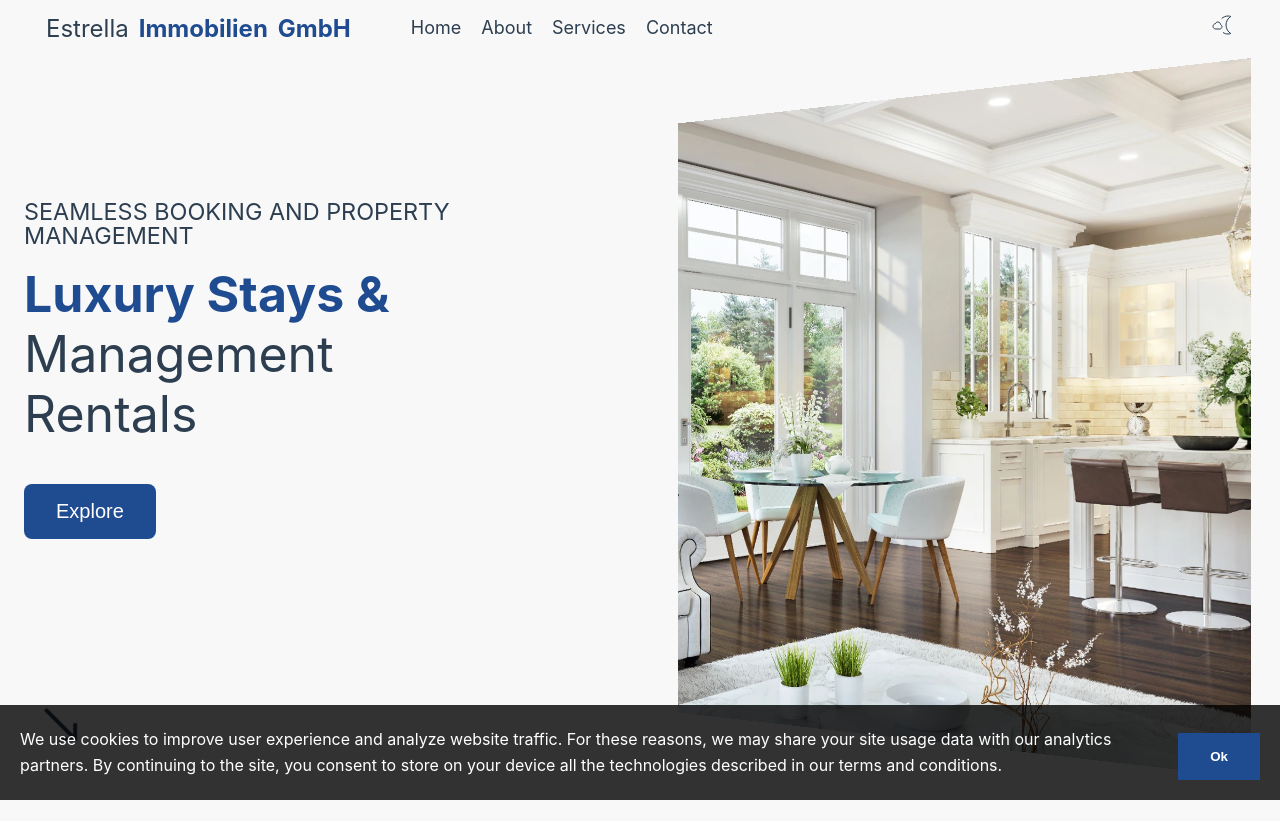
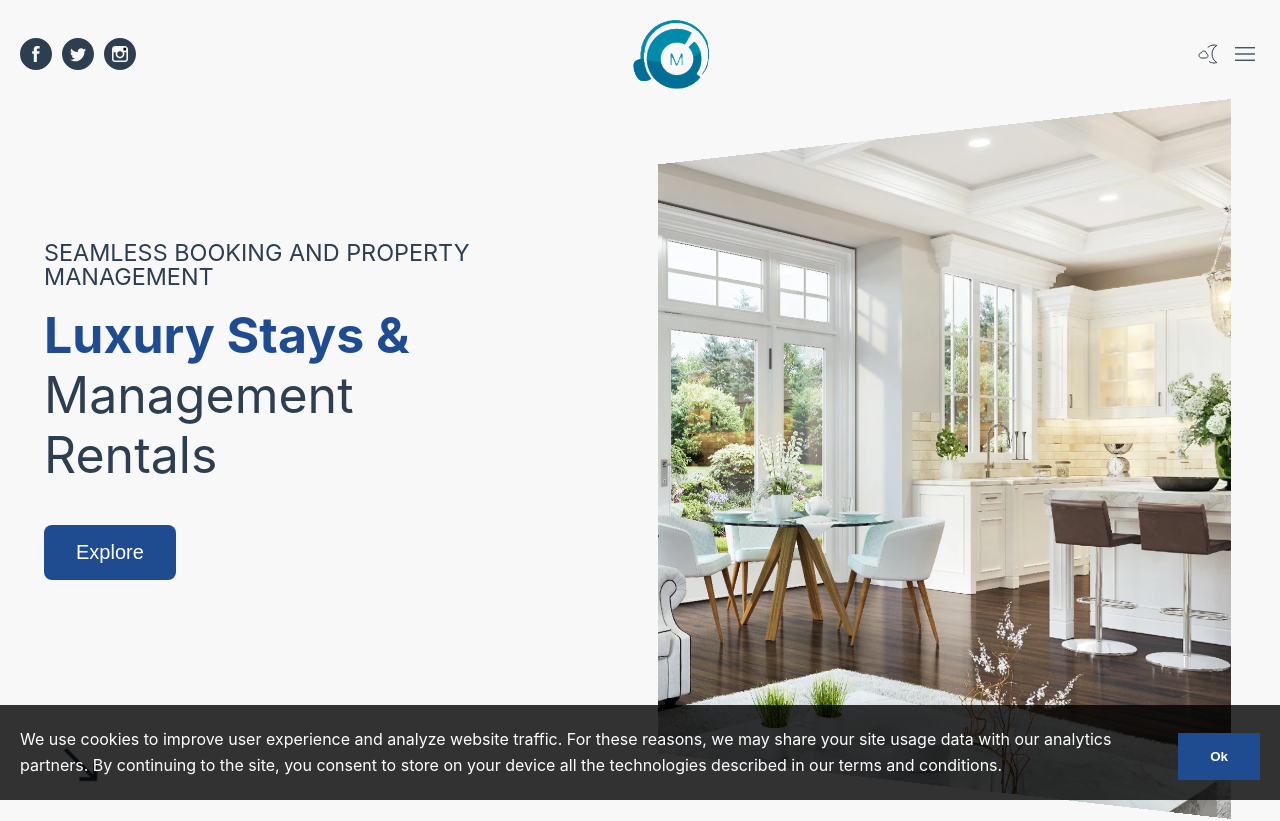
Before and after one commit to alejandroyunes/vue-solar, a Vue app: page / in a window 1280 px wide. Shown: the top 821 px of the page. Built offline with nearby package versions, Linux system fonts and the light colour scheme; some icons are missing.

Commit message:
add main header

```diff
--- a/src/App.vue
+++ b/src/App.vue
@@ -1,11 +1,11 @@
 <script setup lang="ts">
 import { ref } from 'vue'
-import Header from './components/header/HeaderComponent.vue'
+import Header from '@/components/header/03-row/social-logo-hamburger/HeaderMenu.vue'
 import Footer from './components/footer/FooterComponent.vue'
 import CookiesCompliance from './components/sections/01-row/cookies-compliance/CookiesCompliance.vue'
 
+const cookiesAccepted = ref(localStorage.getItem('cookiesAccepted') === 'true' || false)
 
-const cookiesAccepted = ref(localStorage.getItem('cookiesAccepted') === 'true' || false)
 
 const handleCookies = () => {
   cookiesAccepted.value = true
@@ -20,5 +20,3 @@ const handleCookies = () => {
   <Footer />
   <CookiesCompliance v-show="!cookiesAccepted" :handle-cookies="handleCookies" />
 </template>
-
-<style scoped></style>
--- a/src/assets/main.scss
+++ b/src/assets/main.scss
@@ -2,6 +2,9 @@
 
 #app {
   width: 100%;
+  max-width: var(--max-width);
+  margin: 0 auto;
+  padding: 0 20px;
 }
 
 a {
--- /dev/null
+++ b/src/components/header/03-row/social-logo-hamburger/HeaderMenu.vue
@@ -0,0 +1,52 @@
+<script lang="ts" setup>
+import './header-menu.scss'
+import { setDarkMode } from '@/utils/utils'
+
+import { ref } from 'vue'
+import RightNav from '@/components/sliders/right-nav/RightNav.vue'
+import HamburgerHorizontal from '@/components/icons/header/HamburgerHorizontal.vue'
+import SunSvg from '@/components/icons/header/SunSvg.vue'
+import MoonSvg from '@/components/icons/header/MoonSvg.vue'
+import FacebookCircle from '@/components/icons/header/FacebookCircle.vue'
+import TwitterCircle from '@/components/icons/header/TwitterCircle.vue'
+import InstagramCircle from '@/components/icons/header/InstagramCircle.vue'
+
+const isDarkMode = ref(localStorage.getItem('isDarkMode') === 'true')
+
+const isRightNavOpen = ref<boolean | undefined>(undefined)
+
+setDarkMode(isDarkMode.value)
+
+const handleTheme = () => {
+  isDarkMode.value = !isDarkMode.value
+  setDarkMode(isDarkMode.value)
+}
+
+const toggleRightNav = () => {
+  isRightNavOpen.value = !isRightNavOpen.value
+}
+
+</script>
+
+<template>
+  <nav class="header-menu-container">
+
+    <div class="social">
+      <FacebookCircle class="icon" />
+      <TwitterCircle class="icon" />
+      <InstagramCircle class="icon" />
+    </div>
+
+    <img src="/images/header/logos/logo-mps2.png" class="logo" alt="logo mps" />
+
+    <div class="menu">
+
+      <MoonSvg v-if="!isDarkMode" @click="handleTheme" class="icon sun" />
+      <SunSvg v-else @click="handleTheme" class="icon moon" />
+
+      <HamburgerHorizontal @click="toggleRightNav" class="icon desktop-only" />
+      <RightNav :toggleRightNav="toggleRightNav" :isRightNavOpen="isRightNavOpen" />
+    </div>
+
+  </nav>
+</template>
--- /dev/null
+++ b/src/components/header/03-row/social-logo-hamburger/header-menu.scss
@@ -0,0 +1,33 @@
+.header-menu-container {
+  display: flex;
+  flex-direction: row;
+  align-items: center;
+  justify-content: space-between;
+  margin-top: 20px;
+
+  .social {
+    display: flex;
+    align-items: center;
+
+    .icon {
+      margin-right: 10px;
+    }
+    @media (max-width: 700px) {
+      display: none;
+    }
+  }
+
+  .logo {
+    max-height: 69px;
+    max-width: 76px;
+  }
+
+  .menu {
+    display: flex;
+    align-items: center;
+    .sun,
+    .moon {
+      margin-right: 10px;
+    }
+  }
+}
--- /dev/null
+++ b/src/components/icons/header/FacebookCircle.vue
@@ -0,0 +1,8 @@
+<template>
+  <svg height="32px" width="32px" version="1.1" id="Layer_1" xmlns="http://www.w3.org/2000/svg"
+    viewBox="-143 145 512 512">
+    <path id="path-2" d="M113,145c-141.4,0-256,114.6-256,256s114.6,256,256,256s256-114.6,256-256S254.4,145,113,145z M169.5,357.6l-2.9,38.3h-39.3
+   v133H77.7v-133H51.2v-38.3h26.5v-25.7c0-11.3,0.3-28.8,8.5-39.7c8.7-11.5,20.6-19.3,41.1-19.3c33.4,0,47.4,4.8,47.4,4.8l-6.6,39.2
+   c0,0-11-3.2-21.3-3.2c-10.3,0-19.5,3.7-19.5,14v29.9H169.5z" />
+  </svg>
+</template>
--- /dev/null
+++ b/src/components/icons/header/HamburgerHorizontal.vue
@@ -0,0 +1,7 @@
+<template>
+  <svg width="30px" height="30px" viewBox="0 0 24 24" fill="none" xmlns="http://www.w3.org/2000/svg">
+    <path d="M20 7L4 7" id="path-1" strokeWidth="1.5" strokeLinecap="round" />
+    <path d="M20 12L4 12" id="path-1" strokeWidth="1.5" strokeLinecap="round" />
+    <path d="M20 17L4 17" id="path-1" strokeWidth="1.5" strokeLinecap="round" />
+  </svg>
+</template>
--- /dev/null
+++ b/src/components/icons/header/InstagramCircle.vue
@@ -0,0 +1,14 @@
+<template>
+  <svg height="32px" width="32px" version="1.1" xmlns="http://www.w3.org/2000/svg" viewBox="-143 145 512 512">
+    <g>
+      <path id="path-2" d="M113,446c24.8,0,45.1-20.2,45.1-45.1c0-9.8-3.2-18.9-8.5-26.3c-8.2-11.3-21.5-18.8-36.5-18.8s-28.3,7.4-36.5,18.8
+     c-5.3,7.4-8.5,16.5-8.5,26.3C68,425.8,88.2,446,113,446z" />
+      <polygon points="211.4,345.9 211.4,308.1 211.4,302.5 205.8,302.5 168,302.6 168.2,346 	" />
+      <path id="path-2" d="M183,401c0,38.6-31.4,70-70,70c-38.6,0-70-31.4-70-70c0-9.3,1.9-18.2,5.2-26.3H10v104.8C10,493,21,504,34.5,504h157
+     c13.5,0,24.5-11,24.5-24.5V374.7h-38.2C181.2,382.8,183,391.7,183,401z" />
+      <path id="path-2" d="M113,145c-141.4,0-256,114.6-256,256s114.6,256,256,256s256-114.6,256-256S254.4,145,113,145z M241,374.7v104.8
+     c0,27.3-22.2,49.5-49.5,49.5h-157C7.2,529-15,506.8-15,479.5V374.7v-52.3c0-27.3,22.2-49.5,49.5-49.5h157
+     c27.3,0,49.5,22.2,49.5,49.5V374.7z" />
+    </g>
+  </svg>
+</template>
--- /dev/null
+++ b/src/components/icons/header/TwitterCircle.vue
@@ -0,0 +1,12 @@
+<template>
+  <svg height="32px" width="32px" version="1.1" id="Layer_1" xmlns="http://www.w3.org/2000/svg"
+    viewBox="-143 145 512 512">
+    <path id="path-2"
+      d="M113,145c-141.4,0-256,114.6-256,256s114.6,256,256,256s256-114.6,256-256S254.4,145,113,145z M215.2,361.2
+	c0.1,2.2,0.1,4.5,0.1,6.8c0,69.5-52.9,149.7-149.7,149.7c-29.7,0-57.4-8.7-80.6-23.6c4.1,0.5,8.3,0.7,12.6,0.7
+	c24.6,0,47.3-8.4,65.3-22.5c-23-0.4-42.5-15.6-49.1-36.5c3.2,0.6,6.5,0.9,9.9,0.9c4.8,0,9.5-0.6,13.9-1.9
+	C13.5,430-4.6,408.7-4.6,383.2v-0.6c7.1,3.9,15.2,6.3,23.8,6.6c-14.1-9.4-23.4-25.6-23.4-43.8c0-9.6,2.6-18.7,7.1-26.5
+	c26,31.9,64.7,52.8,108.4,55c-0.9-3.8-1.4-7.8-1.4-12c0-29,23.6-52.6,52.6-52.6c15.1,0,28.8,6.4,38.4,16.6
+	c12-2.4,23.2-6.7,33.4-12.8c-3.9,12.3-12.3,22.6-23.1,29.1c10.6-1.3,20.8-4.1,30.2-8.3C234.4,344.5,225.5,353.7,215.2,361.2z" />
+  </svg>
+</template>
```
Also changed, not shown: public/images/header/logos/logo-mps.png (added), public/images/header/logos/logo-mps2.png (added), src/components/header/02-row/logo-menu-hamburger/HeaderComponent.vue (renamed from src/components/header/HeaderComponent.vue), src/components/header/02-row/logo-menu-hamburger/header-component.scss (line endings or trailing spaces), src/components/header/02-row/logo-menu-hamburger/menu/MenuComponent.vue (renamed from src/components/header/menu/MenuComponent.vue), src/components/header/02-row/logo-menu-hamburger/menu/menu-component.scss (renamed from src/components/header/menu/menu-component.scss).
